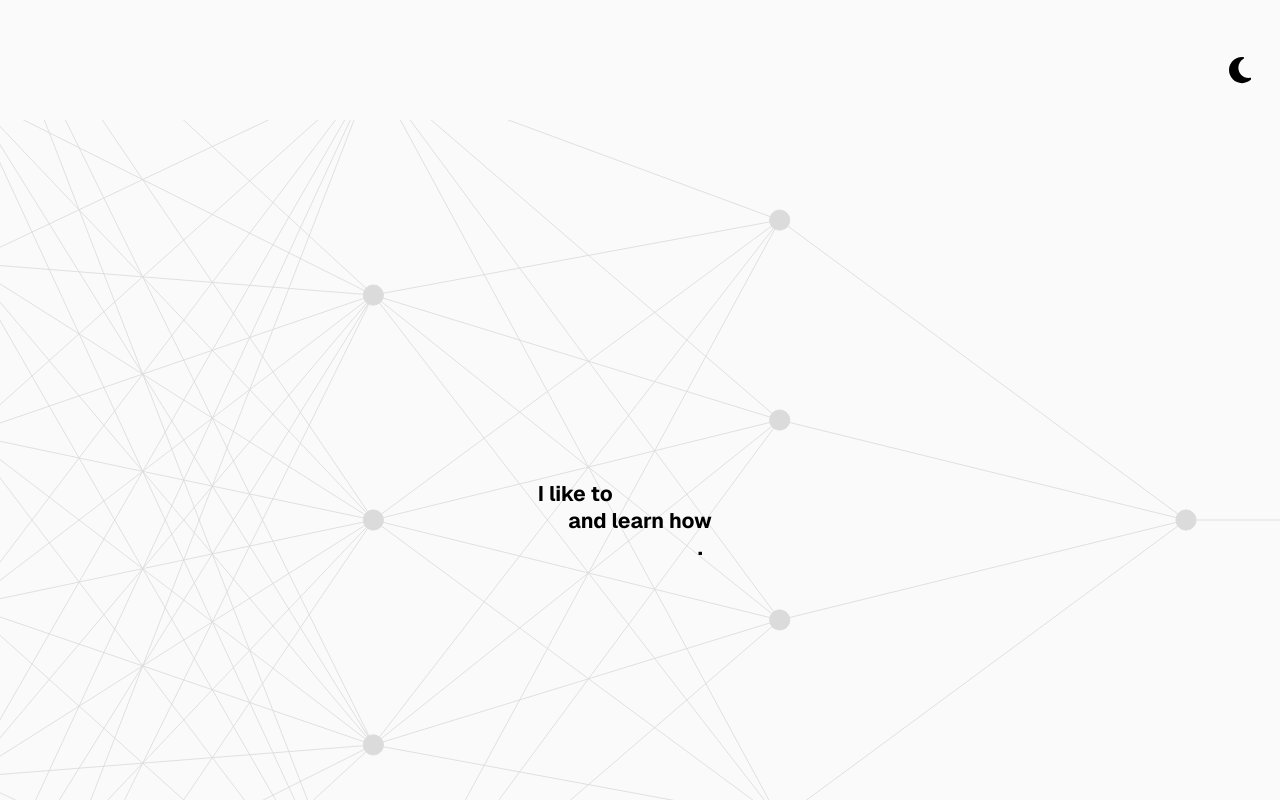
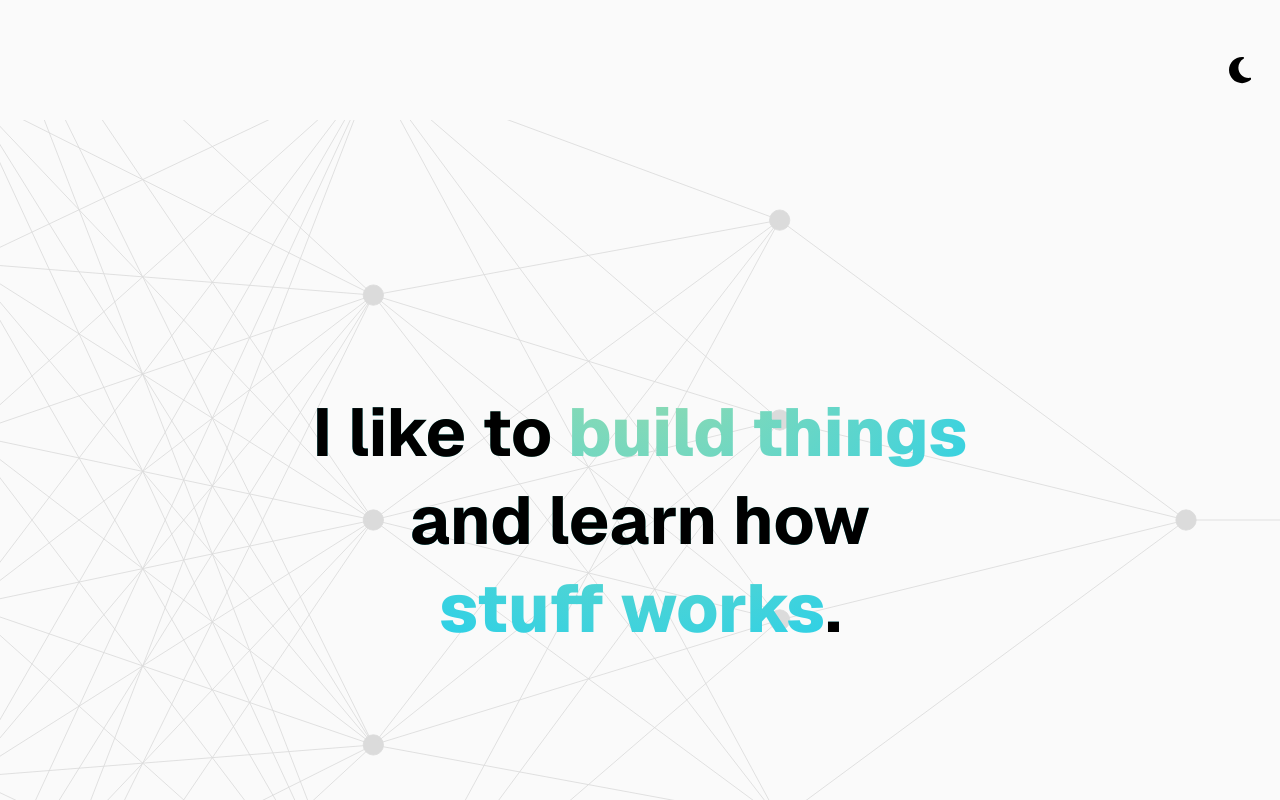
Before and after one commit to petersim1/portfolio, a Next.js app: page / in a window 1280 px wide. Shown: the part 680-1480 px from the top of the page. Built offline with nearby package versions, Linux system fonts and the light colour scheme.

Commit message:
update Blurb to sc

```diff
--- a/app/_components/Common/index.ts
+++ b/app/_components/Common/index.ts
@@ -32,6 +32,13 @@ export const Main = styled.main`
   flex: 1 0 0;
 `;
 
+export const CenteredFill = styled(Row)`
+  ${Centered}
+  height: 100%;
+  width: 100%;
+  text-align: center;
+`;
+
 export const Section = styled.section<{ $minHeight?: string }>`
   ${CommonPad}
   width: 100%;
--- a/app/_components/Section/Blurb/index.tsx
+++ b/app/_components/Section/Blurb/index.tsx
@@ -1,22 +1,20 @@
-import styles from "./styled.module.css";
-
-import { GradientBlock, GradientText } from "@/_components/elements/Text";
-import { Section } from "@/_components/Common";
+import { GradientBlock, ShowGradient, H1 } from "@/_components/Text";
+import { Section, CenteredFill, Br } from "@/_components/Common";
 
 export default (): JSX.Element => {
   return (
     <Section $minHeight="100vh" id="blurb" data-offset-top={75} data-offset-bottom={0}>
-      <div className={styles.wrapper}>
+      <CenteredFill>
         <GradientBlock>
-          <h3>
-            I like to <GradientText>build things</GradientText>
-            <br />
+          <H1>
+            I like to <ShowGradient>build things</ShowGradient>
+            <Br />
             and learn how
-            <br />
-            <GradientText>stuff works</GradientText>.
-          </h3>
+            <Br />
+            <ShowGradient>stuff works</ShowGradient>.
+          </H1>
         </GradientBlock>
-      </div>
+      </CenteredFill>
     </Section>
   );
 };
--- a/app/_components/Section/Blurb/styled.module.css
+++ /dev/null
@@ -1,9 +0,0 @@
-.wrapper {
-  display: flex;
-  align-items: center;
-  justify-content: center;
-  text-align: center;
-  flex-wrap: wrap;
-  height: 100%;
-  width: 100%;
-}
--- a/app/_components/Section/Intro/index.tsx
+++ b/app/_components/Section/Intro/index.tsx
@@ -1,11 +1,10 @@
 import { GradientBlock, ShowGradient, H1 } from "@/_components/Text";
-import { Section, Br } from "@/_components/Common";
-import { Intro } from "./styled";
+import { Section, Br, CenteredFill } from "@/_components/Common";
 
 export default (): JSX.Element => {
   return (
     <Section $minHeight="100vh" id="intro" data-offset-top={0} data-offset-bottom={50}>
-      <Intro>
+      <CenteredFill>
         <GradientBlock>
           <H1>
             <span>I'm a </span>
@@ -18,7 +17,7 @@ export default (): JSX.Element => {
             <span>.</span>
           </H1>
         </GradientBlock>
-      </Intro>
+      </CenteredFill>
     </Section>
   );
 };
--- a/app/_components/Section/Intro/styled.ts
+++ /dev/null
@@ -1,13 +0,0 @@
-"use client";
-
-import styled from "styled-components";
-import { Row, Centered } from "@/_components/Common";
-
-export const Intro = styled(Row)`
-  width: 100%;
-  height: 100%;
-  display: flex;
-  ${Centered}
-  overflow: hidden;
-  text-align: center;
-`;
```
